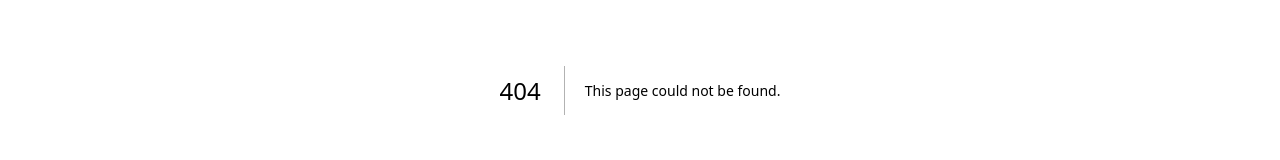
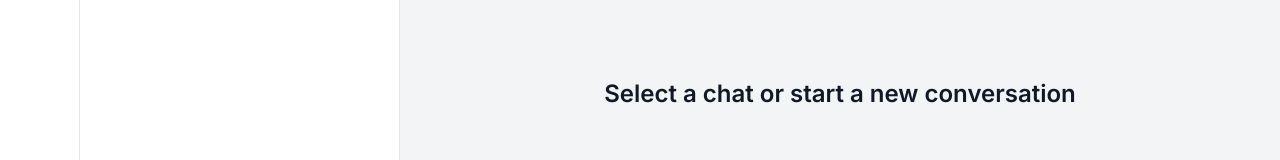
Before and after one commit to debanjan-2002/messenger-clone, a Next.js app: page /conversations/1 in a window 1280 px wide. Before the commit this address had no page. Shown: the part 310-470 px from the top of the page. Built offline with nearby package versions, Linux system fonts and the light colour scheme; no server answers; the database is empty.

Commit message:
Page route for /conversations/:conversationId route

```diff
--- /dev/null
+++ b/app/conversations/[conversationId]/page.tsx
@@ -0,0 +1,36 @@
+import getConversationById from "@/app/actions/getConversationById";
+import getMessages from "@/app/actions/getMessages";
+import EmptyState from "@/app/components/EmptyState";
+import Header from "./components/Header";
+import Body from "./components/Body";
+import Form from "./components/Form";
+
+interface IParams {
+    conversationId: string;
+}
+
+const ConversationId = async ({ params }: { params: IParams }) => {
+    const conversation = await getConversationById(params.conversationId);
+    const messages = await getMessages(params.conversationId);
+
+    if (!conversation) {
+        return (
+            <div className="lg:pl-80 h-full">
+                <div className="h-full flex flex-col">
+                    <EmptyState />
+                </div>
+            </div>
+        );
+    }
+    return (
+        <div className="lg:pl-80 h-full">
+            <div className="h-full flex flex-col">
+                <Header conversation={conversation} />
+                <Body initialMessages={messages} />
+                <Form />
+            </div>
+        </div>
+    );
+};
+
+export default ConversationId;
```
